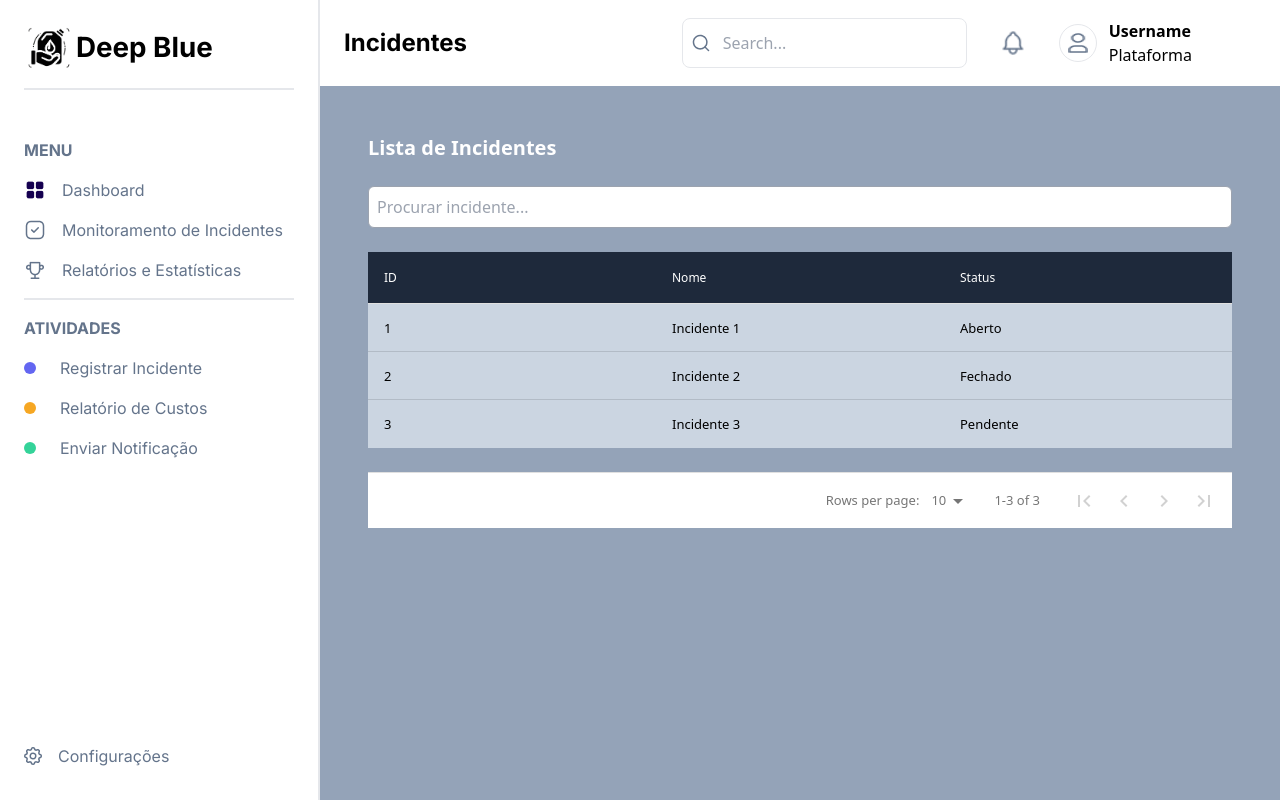
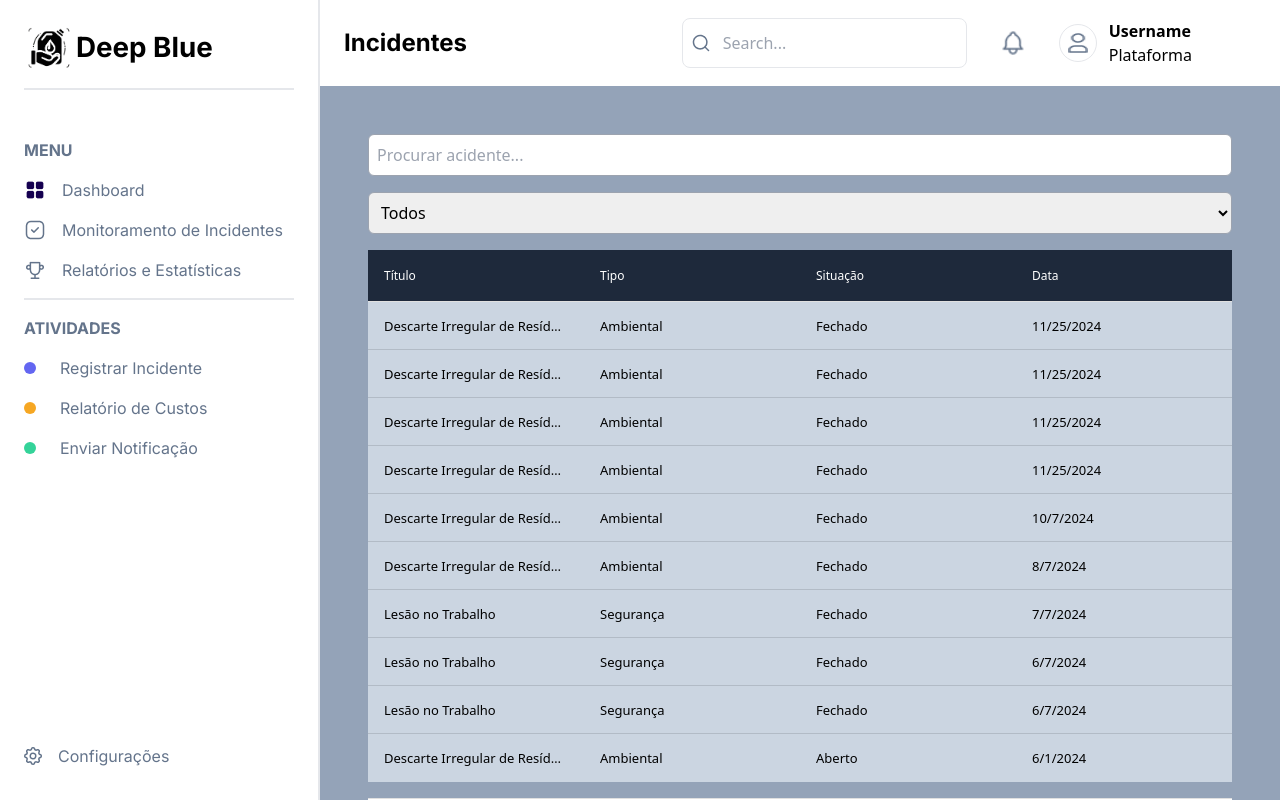
Before and after one commit to briotza/deep-blue, a React (Vite) app: page /incidentes in a window 1280 px wide. Built offline with nearby package versions, Linux system fonts and the light colour scheme.

Commit message:
feat: componente de listagem de acidentes

```diff
--- a/src/components/incidentes/listaIncidentes.tsx
+++ b/src/components/incidentes/listaIncidentes.tsx
@@ -1,62 +1,110 @@
 import { useState } from "react";
 import DataTable from "react-data-table-component";
+import { Acidente } from "../../types/incidentes.types";
+import { incidentes } from "../data";
 
-export default function ListaIncidentes() {
-  // Dados de exemplo
-  const incidentes = [
-    { id: 1, nome: "Incidente 1", status: "Aberto" },
-    { id: 2, nome: "Incidente 2", status: "Fechado" },
-    { id: 3, nome: "Incidente 3", status: "Pendente" },
-  ];
+export default function ListaAcidentes() {
 
-  const [filtro, setFiltro] = useState(""); // Estado para pesquisa
-  const [dadosFiltrados, setDadosFiltrados] = useState(incidentes);
+  const acidentesOrdenados = [...incidentes].sort((a, b) => new Date(b.data).getTime() - new Date(a.data).getTime());
 
-  // Atualiza os dados filtrados com base no input
+  const [filtroTexto, setFiltroTexto] = useState("");
+  const [filtroSituacao, setFiltroSituacao] = useState("Todos");
+  const [dadosFiltrados, setDadosFiltrados] = useState(acidentesOrdenados);
+  const [acidenteSelecionado, setAcidenteSelecionado] = useState<Acidente | null>(null);
+
+  // Função de pesquisa por texto
   const handleSearch = (event: React.ChangeEvent<HTMLInputElement>) => {
     const valor = event.target.value;
-    setFiltro(valor);
-    setDadosFiltrados(
-      incidentes.filter((item) =>
-        item.nome.toLowerCase().includes(valor.toLowerCase())
-      )
-    );
+    setFiltroTexto(valor);
+    filtrarDados(valor, filtroSituacao);
   };
 
-  // Configuração das colunas
+  // Função de filtro por situação
+  const handleSituacaoFilter = (event: React.ChangeEvent<HTMLSelectElement>) => {
+    const valor = event.target.value;
+    setFiltroSituacao(valor);
+    filtrarDados(filtroTexto, valor);
+  };
+
+  // Combinar filtros
+  const filtrarDados = (texto: string, situacao: string) => {
+    const filtrado = acidentesOrdenados.filter((item) => {
+      const textoMatch = item.titulo.toLowerCase().includes(texto.toLowerCase());
+      const situacaoMatch = situacao === "Todos" || item.situacao === situacao;
+      return textoMatch && situacaoMatch;
+    });
+    setDadosFiltrados(filtrado);
+  };
+
+  // Configuração das colunas da tabela
   const colunas = [
-    { name: "ID", selector: (row: { id: number }) => row.id, sortable: true },
-    { name: "Nome", selector: (row: { nome: string }) => row.nome, sortable: true },
-    { name: "Status", selector: (row: { status: string }) => row.status, sortable: true },
+    { name: "Título", selector: (row: { titulo: string }) => row.titulo, sortable: true },
+    { name: "Tipo", selector: (row: { tipo: string }) => row.tipo, sortable: true },
+    { name: "Situação", selector: (row: { situacao: string }) => row.situacao, sortable: true },
+    { name: "Data", selector: (row: { data: string }) => new Date(row.data).toLocaleDateString(), sortable: true },
   ];
 
   return (
     <div className="bg-[#94A3B8] h-[100%] p-12 flex flex-col space-y-6 overflow-y-auto">
-      <h1 className="text-xl font-bold text-white">Lista de Incidentes</h1>
-
+      <div className="flex flex-col space-y-4">
         {/* Input de pesquisa */}
         <input
           type="text"
-        placeholder="Procurar incidente..."
-        value={filtro}
+          placeholder="Procurar acidente..."
+          value={filtroTexto}
           onChange={handleSearch}
           className="p-2 border border-gray-400 rounded-md focus:outline-none focus:ring focus:ring-blue-300"
         />
 
-      {/* Tabela de incidentes */}
+        {/* Filtro por situação */}
+        <select
+          value={filtroSituacao}
+          onChange={handleSituacaoFilter}
+          className="p-2 border border-gray-400 rounded-md focus:outline-none focus:ring focus:ring-blue-300"
+        >
+          <option value="Todos">Todos</option>
+          <option value="Aberto">Aberto</option>
+          <option value="Fechado">Fechado</option>
+          <option value="Em andamento">Em andamento</option>
+        </select>
+
+        {/* Tabela de acidentes */}
         <DataTable
           columns={colunas}
           data={dadosFiltrados}
           pagination
+          onRowClicked={(row) => setAcidenteSelecionado(row)}
           customStyles={{
             headCells: {
               style: { backgroundColor: "#1E293B", color: "#fff" },
             },
             rows: {
-            style: { backgroundColor: "#CBD5E1", color: "#000" },
+              style: { backgroundColor: "#CBD5E1", color: "#000", cursor: "pointer" },
             },
           }}
         />
       </div>
+
+      <div>
+        {/* Painel de detalhes */}
+        {acidenteSelecionado && (
+          <div className="bg-white p-4 border border-gray-300 rounded-md shadow-md">
+            <h2 className="text-xl font-bold mb-4">{acidenteSelecionado.titulo}</h2>
+            <p><strong>Tipo:</strong> {acidenteSelecionado.tipo}</p>
+            <p><strong>Situação:</strong> {acidenteSelecionado.situacao}</p>
+            <p><strong>Data:</strong> {new Date(acidenteSelecionado.data).toLocaleDateString()}</p>
+            <p><strong>Horário:</strong> {acidenteSelecionado.horario}</p>
+            <p><strong>Descrição:</strong> {acidenteSelecionado.descricao}</p>
+            <button
+              className="mt-4 px-4 py-2 bg-blue-500 text-white rounded-md"
+              onClick={() => setAcidenteSelecionado(null)}
+            >
+              Fechar Detalhes
+            </button>
+          </div>
+        )}
+      </div>
+
+    </div>
   );
 }
```
Lines whose indentation alone changed are shown as unchanged.
